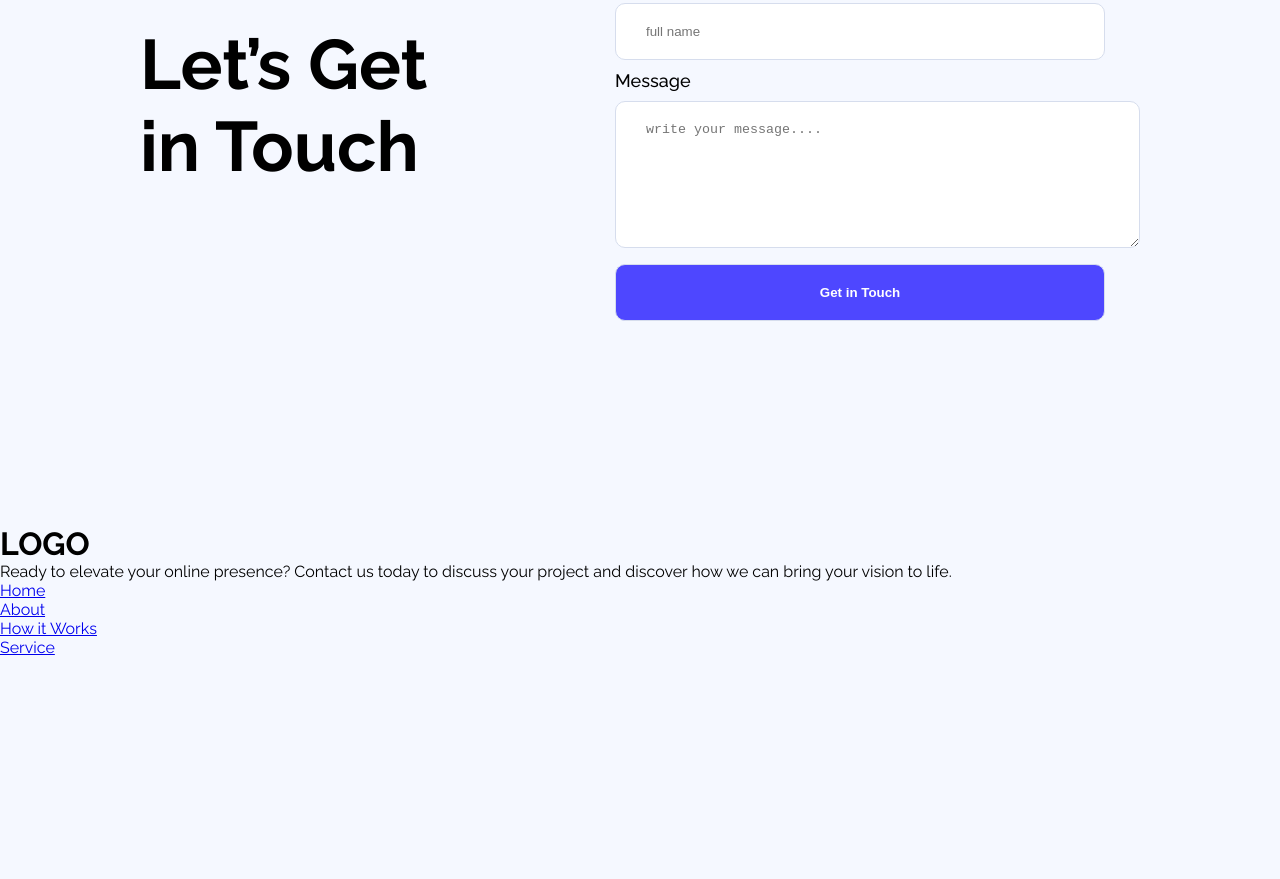
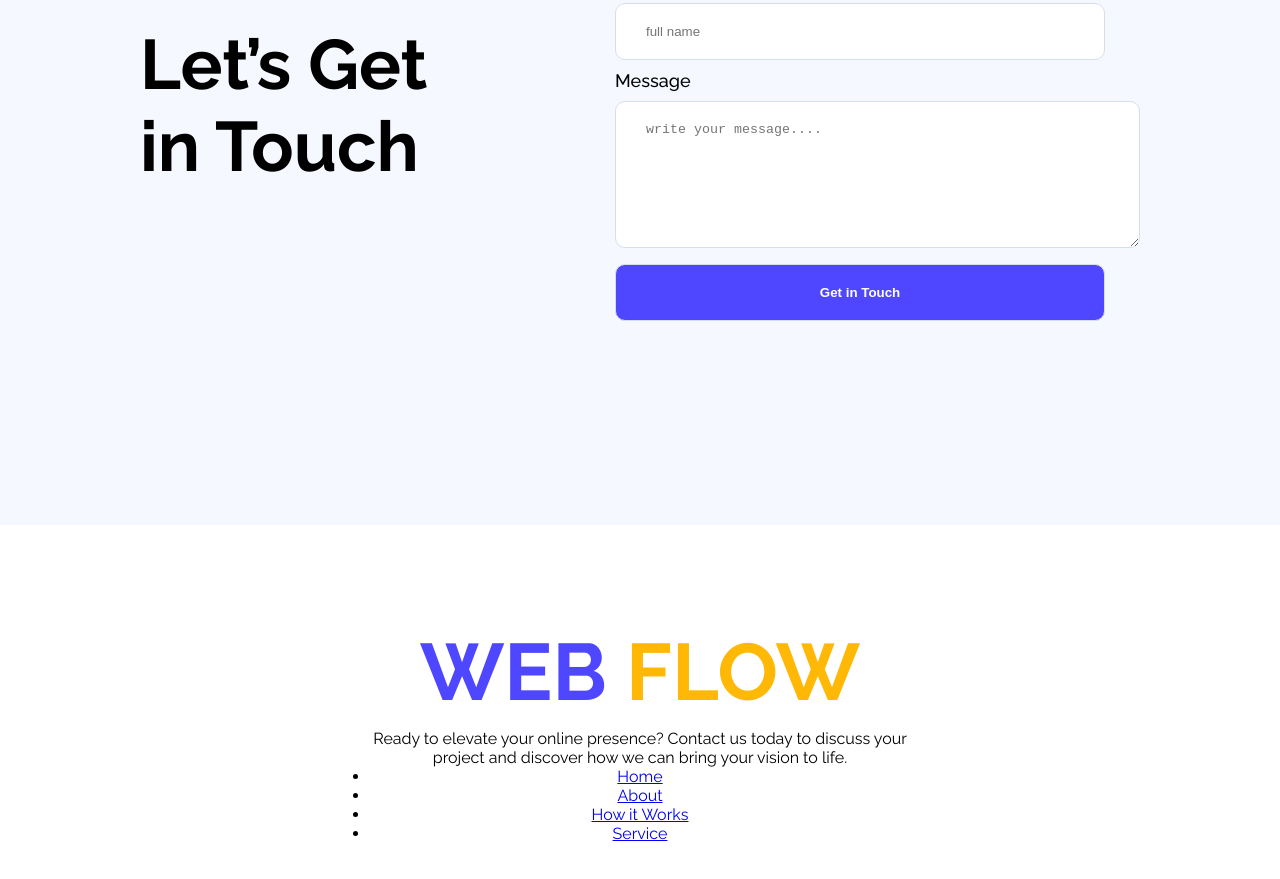
Before and after one commit to devShuvo25/B12A01-resources, a plain HTML site: page index.html in a window 1280 px wide. Shown: the part 2828-3707 px from the top of the page. Before the commit the page ends 3485 px from the top, so only its background shows below. Drawn offline with Linux system fonts and the light colour scheme.

Commit message:
footer logo changed

```diff
--- a/index.html
+++ b/index.html
@@ -142,7 +142,7 @@
 
     <footer>
          <!-- Footer section starts from here -->
-         <h1>LOGO</h1>
+         <h1>web <span>flow</span></h1>
          <p>Ready to elevate your online presence? Contact us today to discuss your project and discover how we can bring your vision to life.</p>
          <ul>
             <li><a href="#">Home</a></li>
--- a/style/style.css
+++ b/style/style.css
@@ -204,3 +204,17 @@ form textarea{
 .btn-input{
   background-color:rgb(78, 71, 255);margin:16px 0; padding:20px 30px;;color: #FFFF; font-weight:bold; border-radius: 10px;
 }
+/* Footer section styling started from here */
+footer{
+  background-color: #FFF;
+  text-align: center;
+  padding: 100px 370px;
+
+}
+footer h1{
+  font-size: 80px;
+  text-transform: uppercase;
+  color:var(--primary-color);
+  font-weight: bold;
+  margin-bottom: 10px;
+}
```
